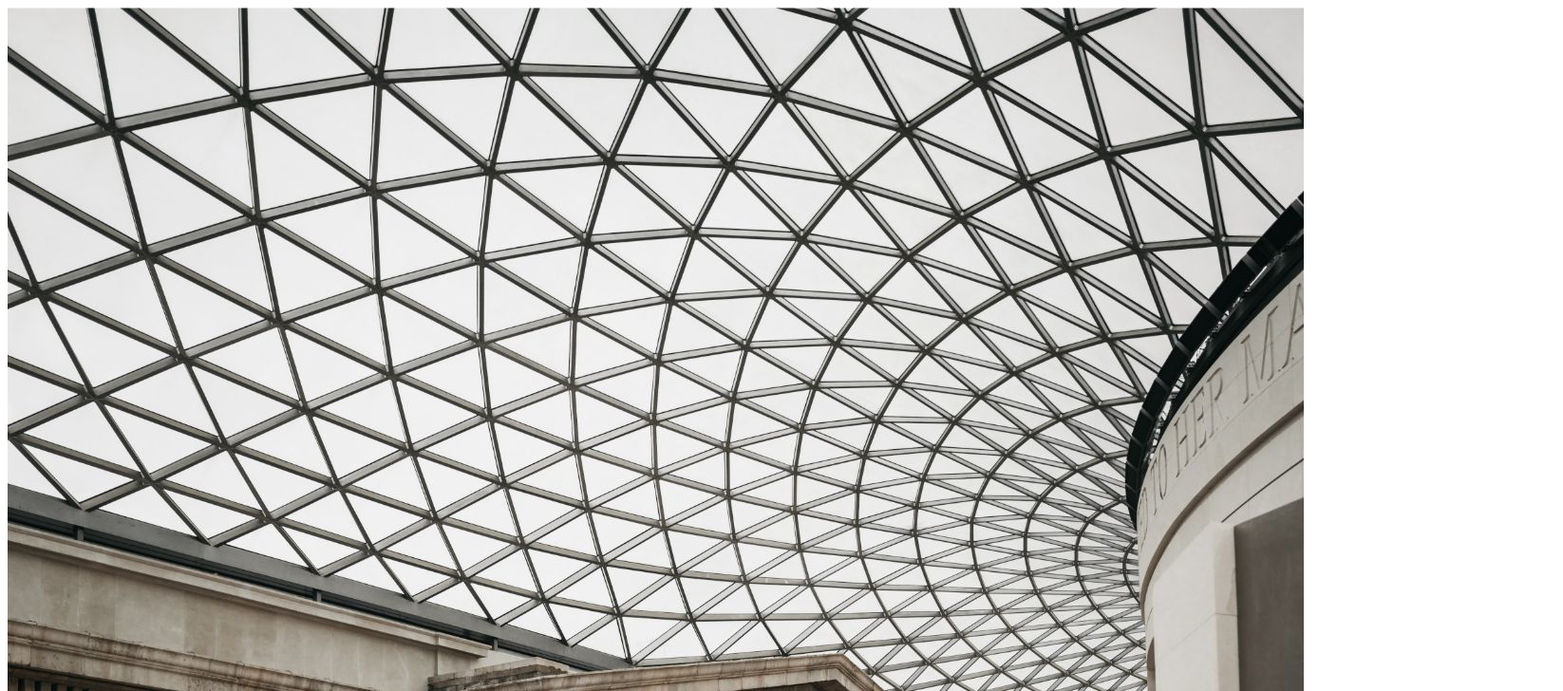
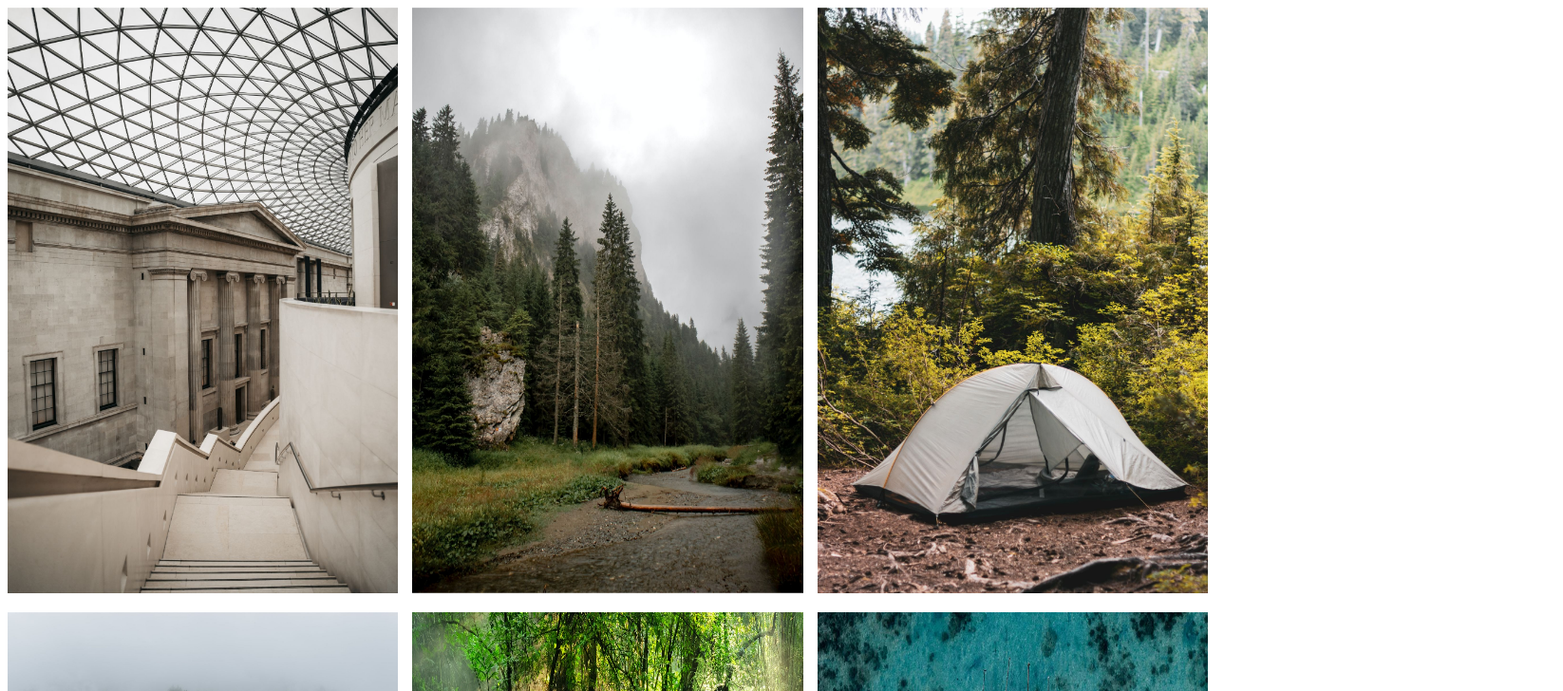
Before and after one commit to devkoepeli/Fotogalerie, a plain HTML site: page index.html in a window 1280 px wide. Shown: the top 728 px of the page at 95% size, 1646 px wide, since content can reach past the window. Drawn offline with Linux system fonts and the light colour scheme.

Commit message:
css added

```diff
--- a/index.html
+++ b/index.html
@@ -6,11 +6,14 @@
     <meta name="viewport" content="width=device-width, initial-scale=1.0">
     <title>Fotogallerie</title>
 
+    <link rel="stylesheet" href="./styles.css">
     <script src="./script.js"></script>
 </head>
 <body onload="render()">
 
-    <div id="container"></div>
+    <div id="container">
+        <div id="gallery-item" class="gallery-item"></div>
+    </div>
 
 </body>
 </html>
--- a/script.js
+++ b/script.js
@@ -18,19 +18,19 @@ const images = [
 ];
 
 function render() {
-    // Hole das HTML-Element mit der ID 'container'
-    const container = document.getElementById('container');
+    // Hole das HTML-Element mit der ID 'gallery-container'
+    const gallery = document.getElementById('gallery-item');
 
-    // Überprüfe, ob das 'container'-Element existiert
-    if (container) {
-        // Verwende .innerHTML, um den HTML-Inhalt des 'container'-Elements zu setzen
-        container.innerHTML = '';
+    // Überprüfe, ob das 'gallery-container'-Element existiert
+    if (gallery) {
+        // Verwende .innerHTML, um den HTML-Inhalt des 'gallery-container'-Elements zu setzen
+        gallery.innerHTML = '';
 
         // Iteriere durch das 'images'-Array und füge jedes Bild dem HTML-Inhalt hinzu
         images.forEach(image => {
-            container.innerHTML += `<img src="${image}" alt="Bild">`;
+            gallery.innerHTML += `<img class="gallery-item-img" src="${image}" alt="Bild">`;
         });
     } else {
-        console.error("Das 'container'-Element wurde nicht gefunden.");
+        console.error("Das 'gallery-item'-Element wurde nicht gefunden.");
     }
 }
--- /dev/null
+++ b/styles.css
@@ -0,0 +1,19 @@
+.gallery-item {
+    display: flex;
+    flex-wrap: wrap;
+    justify-content: space-between;
+    gap: 10px;
+}
+
+.gallery-item-img {
+    flex: 0 0 calc(33.33% - 10px);
+    margin-bottom: 10px;
+    box-sizing: border-box;
+    overflow: hidden;
+    height: auto;
+}
+
+.gallery-item-img:hover {
+    opacity: 0.7;
+    transition: opacity 0.3s ease;
+}
```
